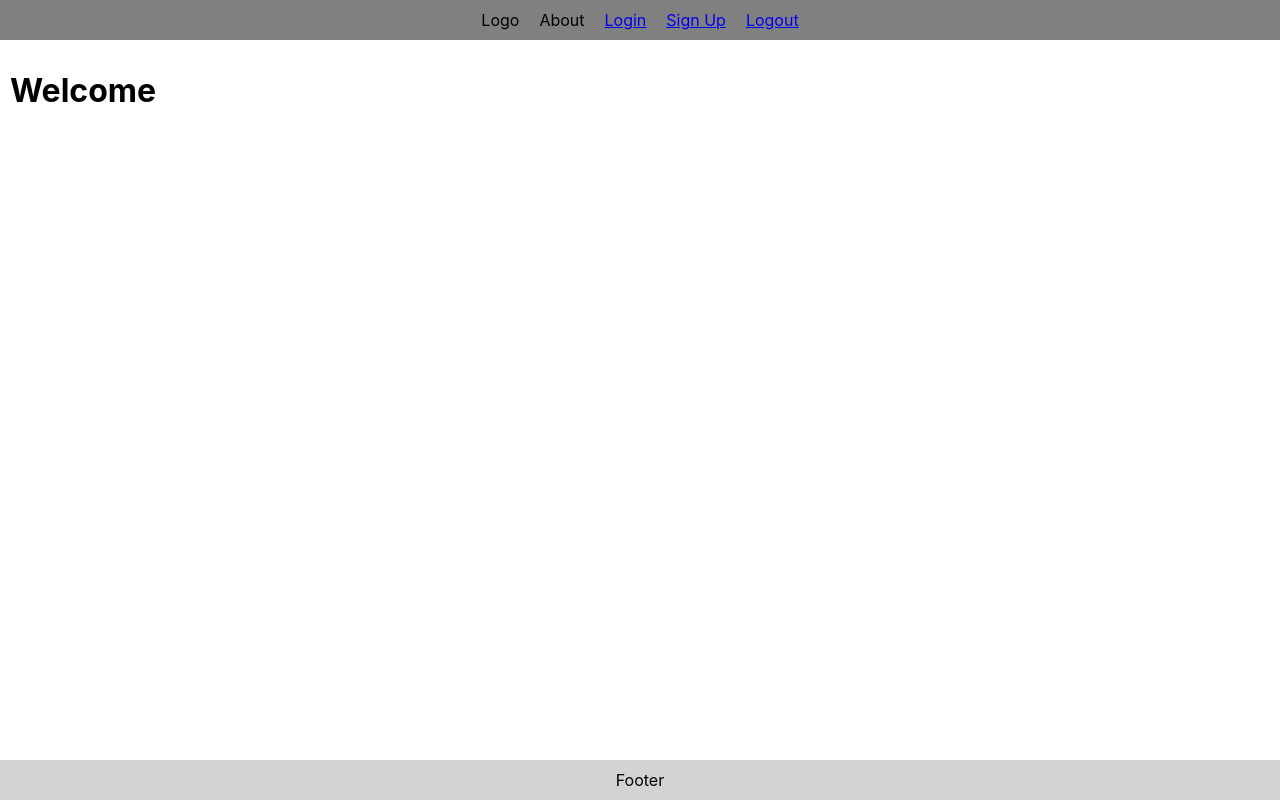
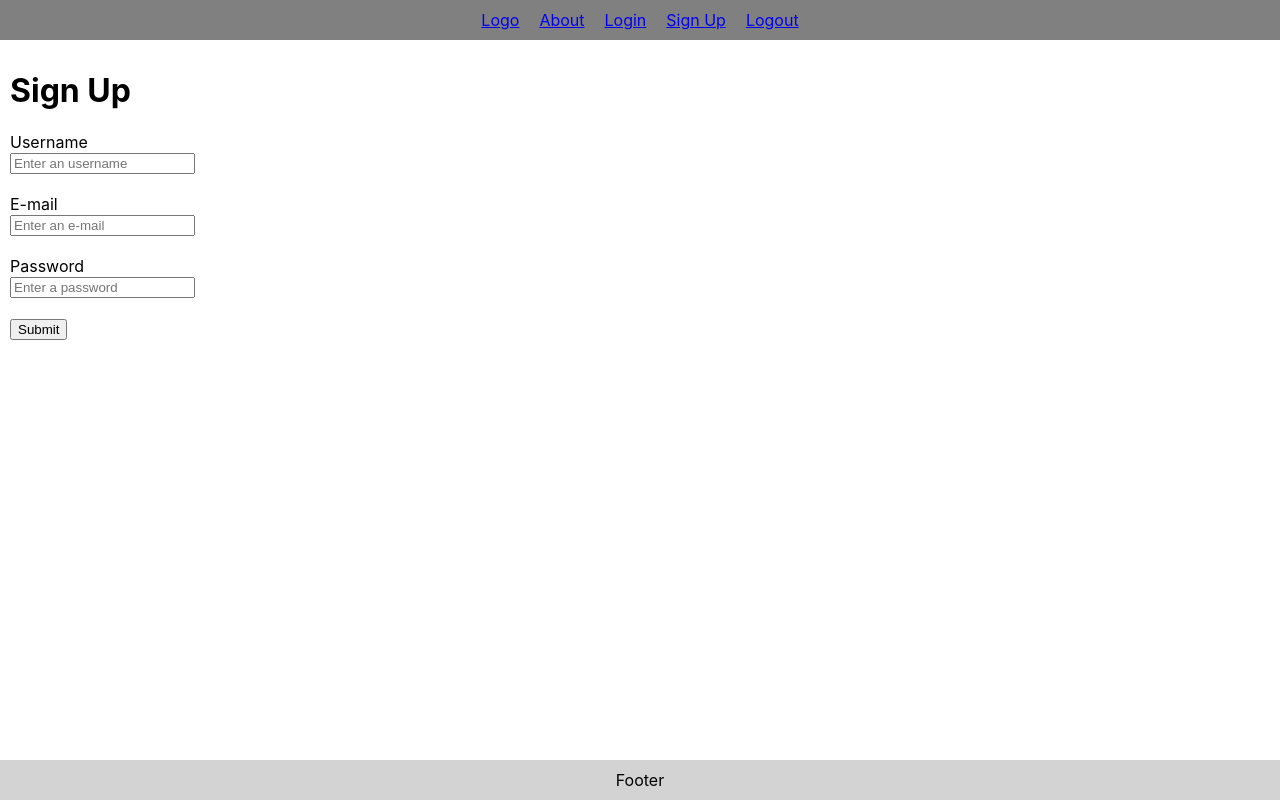
Before and after one commit to DanielBenkisos/react_microservices_06-1, a React (Create React App) app: page /signup in a window 1280 px wide. Built offline with nearby package versions, Linux system fonts and the light colour scheme.

Commit message:
Almost finished signup page

```diff
--- a/src/App.js
+++ b/src/App.js
@@ -1,13 +1,13 @@
 import './App.css';
 import Header from "./components/Header";
-import FrontPage from "./components/FrontPage";
+import Main from "./components/Main";
 import Footer from "./components/Footer";
 
-function App() {
+const App = () => {
   return (
     <div className="app">
         <Header/>
-        <FrontPage/>
+        <Main/>
         <Footer/>
     </div>
   );
--- a/src/components/FrontPage.js
+++ /dev/null
@@ -1,11 +0,0 @@
-import "./FrontPage.css"
-
-const FrontPage = () => {
-    return (
-        <div className={"frontPage"}>
-            <h1>Welcome</h1>
-        </div>
-    );
-};
-
-export default FrontPage;
--- a/src/components/Header.js
+++ b/src/components/Header.js
@@ -1,13 +1,14 @@
 import "./Header.css"
+import {Link} from "react-router-dom";
 
 const Header = () => {
     return (
         <div className="header">
-            <div>Logo</div>
-            <div>About</div>
-            <a href="#">Login</a>
-            <a href="#">Sign Up</a>
-            <a href="#">Logout</a>
+            <Link to="/">Logo</Link>
+            <Link to="/about">About</Link>
+            <Link to="/login">Login</Link>
+            <Link to="/signup">Sign Up</Link>
+            <Link to="/logout">Logout</Link>
         </div>
     );
 };
--- a/src/components/Login.js
+++ b/src/components/Login.js
@@ -3,8 +3,10 @@ const Login = () => {
         <div>
             <h1>Login</h1>
             <form>
-                <input type="text" placeholder="Enter username or e-mail"/>
-                <input type="password" placeholder="Enter password"/>
+                <label htmlFor="username-email">Username or E-mail</label><br/>
+                <input id="username-email" type="text" placeholder="Enter username or e-mail"/><br/><br/>
+                <label htmlFor="password">Password</label><br/>
+                <input id="password" type="password" placeholder="Enter password"/><br/><br/>
                 <button>Log In</button>
             </form>
         </div>
--- a/src/components/FrontPage.css
+++ b/src/components/Main.css
@@ -1,4 +1,4 @@
-.frontPage {
+.main {
     grid-area: main;
     margin: 10px;
 }
--- /dev/null
+++ b/src/components/Main.js
@@ -0,0 +1,12 @@
+import "./Main.css";
+import {Outlet} from "react-router-dom";
+
+const Main = () => {
+    return (
+        <div className={"main"}>
+            <Outlet/>
+        </div>
+    );
+};
+
+export default Main;
--- /dev/null
+++ b/src/components/Signup.js
@@ -0,0 +1,56 @@
+import {useState} from "react";
+
+const Signup = () => {
+    const [username, setUsername] = useState("");
+    const [email, setEmail] = useState("");
+    const [password, setPassword] = useState("");
+
+    function handleChange(event) {
+        const { name, value } = event.target;
+
+        if (name === "username") {
+            setUsername(value);
+        } else if (name === "email") {
+            setEmail(value);
+        } else if (name === "password") {
+            setPassword(value);
+        }
+    }
+
+    async function handleSubmit(event) {
+        event.preventDefault();
+        const url = "http://localhost:8087/signup";
+        const payload = { username, email, password };
+        const response = await fetch(url,
+            {
+                method: "POST",
+                headers: {
+                    "Content-type": "application/json",
+                    "Accept": "application/json",
+                },
+                body: JSON.stringify(payload),
+            });
+    }
+
+    return (
+        <div>
+            <h1>Sign Up</h1>
+            <form onSubmit={handleSubmit}>
+                <label htmlFor="username">Username</label><br/>
+                <input value={username} onChange={handleChange} id="username" name="username" type="text"
+                       placeholder="Enter an username"/><br/><br/>
+
+                <label htmlFor="email">E-mail</label><br/>
+                <input value={email} onChange={handleChange} id="email" type="email" name="email"
+                       placeholder="Enter an e-mail"/><br/><br/>
+
+                <label htmlFor="password">Password</label><br/>
+                <input value={password} onChange={handleChange} id="password" type="password" name="password"
+                       placeholder="Enter a password"/><br/><br/>
+                <button>Submit</button>
+            </form>
+        </div>
+    );
+};
+
+export default Signup;
--- a/src/index.js
+++ b/src/index.js
@@ -3,12 +3,27 @@ import ReactDOM from 'react-dom';
 import './index.css';
 import App from './App';
 import reportWebVitals from './reportWebVitals';
-import {BrowserRouter} from "react-router-dom";
+import {BrowserRouter, Route, Routes} from "react-router-dom";
+import Login from "./components/Login";
+import SignUp from "./components/Signup";
 
 ReactDOM.render(
     <React.StrictMode>
         <BrowserRouter>
-            <App/>
+            <Routes>
+                <Route path="/" element={<App/>}>
+                    <Route path="/login" element={<Login/>}/>
+                    <Route path="/signup" element={<SignUp/>}/>
+                </Route>
+                <Route
+                    path="*"
+                    element={
+                        <main style={{ padding: "1rem" }}>
+                            <p>There's nothing here!</p>
+                        </main>
+                    }
+                />
+            </Routes>
         </BrowserRouter>
     </React.StrictMode>,
     document.getElementById('root'),
```
